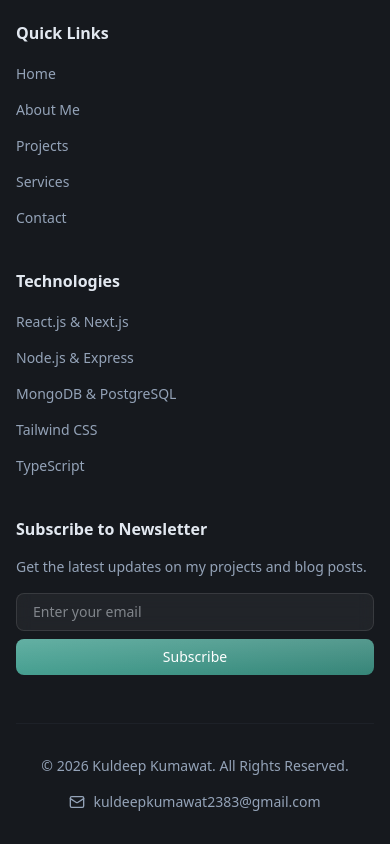
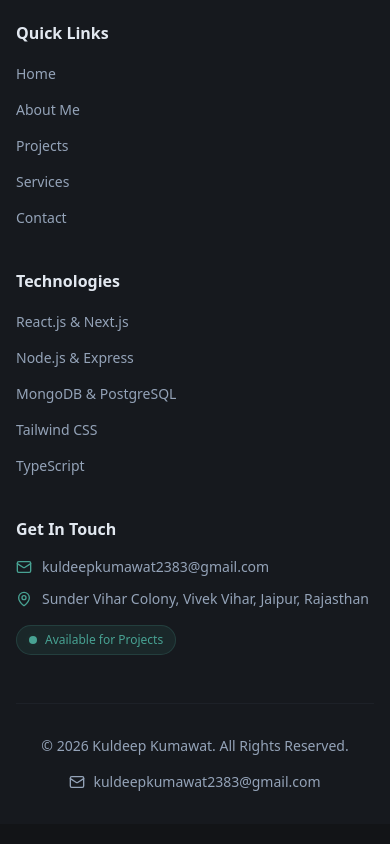
Before and after one commit to kuldeepkumawat0023/portfolio, a Next.js app in the folder frontend/: page / in a window 390 px wide. Shown: the part 10851-11695 px from the top of the page. Built offline with nearby package versions, Linux system fonts and the light colour scheme; no server answers.

Commit message:
feat: implement responsive footer component with social links and contact information

```diff
--- a/frontend/src/components/layout/Footer.tsx
+++ b/frontend/src/components/layout/Footer.tsx
@@ -2,7 +2,7 @@
 
 import * as React from "react"
 import Link from "next/link"
-import { Mail } from "lucide-react"
+import { Mail, MapPin } from "lucide-react"
 import { FaGithub, FaLinkedin, FaInstagram } from "react-icons/fa"
 
 export function Footer() {
@@ -56,23 +56,33 @@ export function Footer() {
             </ul>
           </div>
 
-          {/* Newsletter */}
+          {/* Get In Touch */}
           <div>
-            <h3 className="font-semibold text-foreground mb-4">Subscribe to Newsletter</h3>
-            <p className="text-sm text-muted-foreground mb-4">Get the latest updates on my projects and blog posts.</p>
-            <form className="flex flex-col gap-2" onSubmit={(e) => e.preventDefault()}>
-              <input
-                type="email"
-                placeholder="Enter your email"
-                className="glass-input rounded-md px-4 py-2 text-sm w-full"
-                required
-              />
-              <button type="submit" className="gradient-button text-white text-sm font-medium py-2 px-4 rounded-md w-full">
-                Subscribe
-              </button>
-            </form>
+            <h3 className="font-semibold text-foreground mb-4">Get In Touch</h3>
+            <ul className="space-y-3 mb-4">
+              <li className="flex items-start gap-2.5 text-sm text-muted-foreground">
+                <Mail size={16} className="text-primary mt-0.5 shrink-0" />
+                <a href="mailto:kuldeepkumawat2383@gmail.com" className="hover:text-primary transition-colors">
+                  kuldeepkumawat2383@gmail.com
+                </a>
+              </li>
+              <li className="flex items-start gap-2.5 text-sm text-muted-foreground">
+                <MapPin size={16} className="text-primary mt-0.5 shrink-0" />
+                <span>Sunder Vihar Colony, Vivek Vihar, Jaipur, Rajasthan</span>
+              </li>
+            </ul>
+
+            {/* Availability Badge */}
+            <div className="inline-flex items-center gap-2 px-3 py-1.5 rounded-full bg-primary/10 border border-primary/20 text-xs font-medium text-primary">
+              <span className="relative flex h-2 w-2">
+                <span className="animate-ping absolute inline-flex h-full w-full rounded-full bg-primary opacity-75"></span>
+                <span className="relative inline-flex rounded-full h-2 w-2 bg-primary"></span>
+              </span>
+              Available for Projects
+            </div>
           </div>
         </div>
+
 
         <div className="pt-8 border-t border-outline-variant/30 flex flex-col md:flex-row items-center justify-between gap-4">
           <p className="text-sm text-muted-foreground">
```
